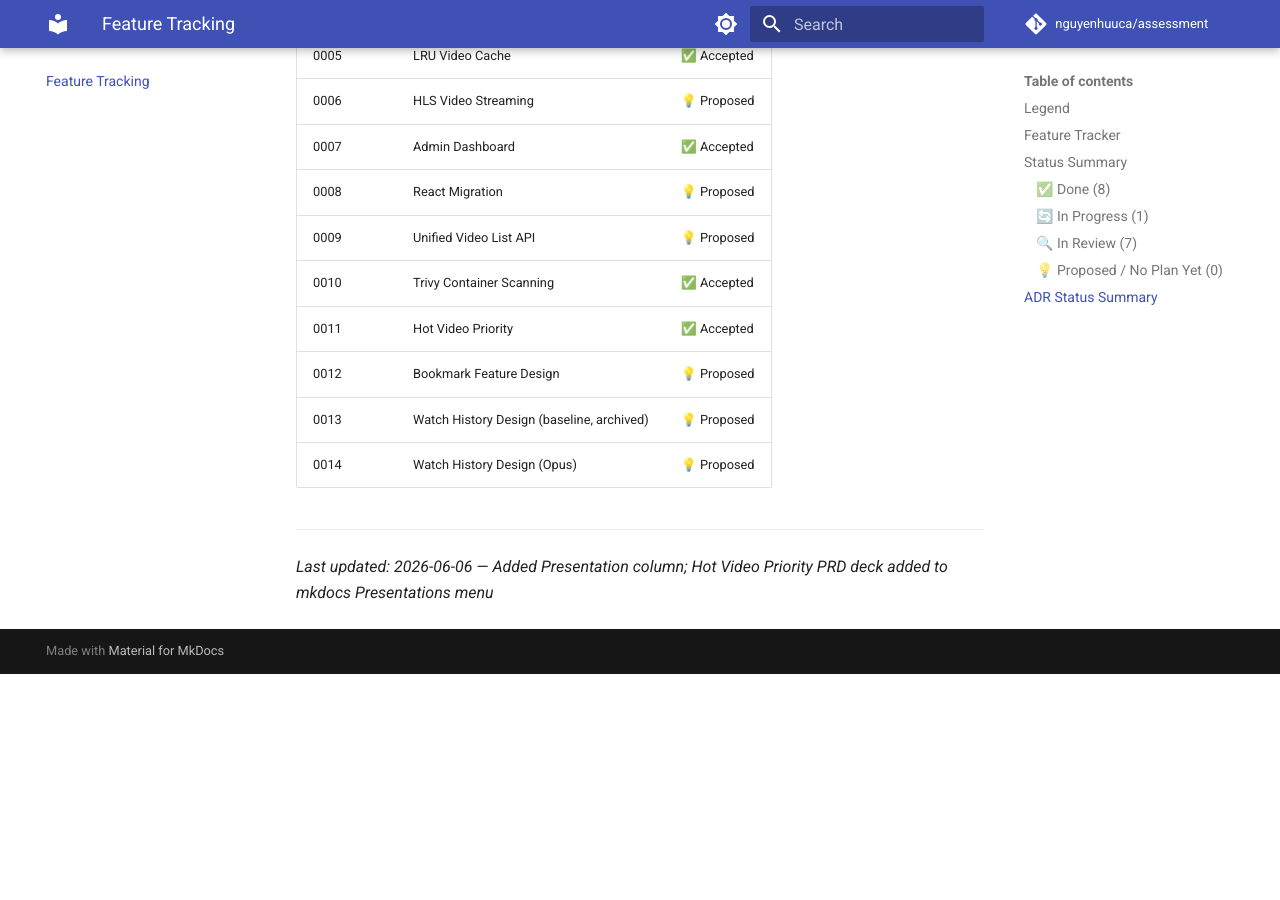
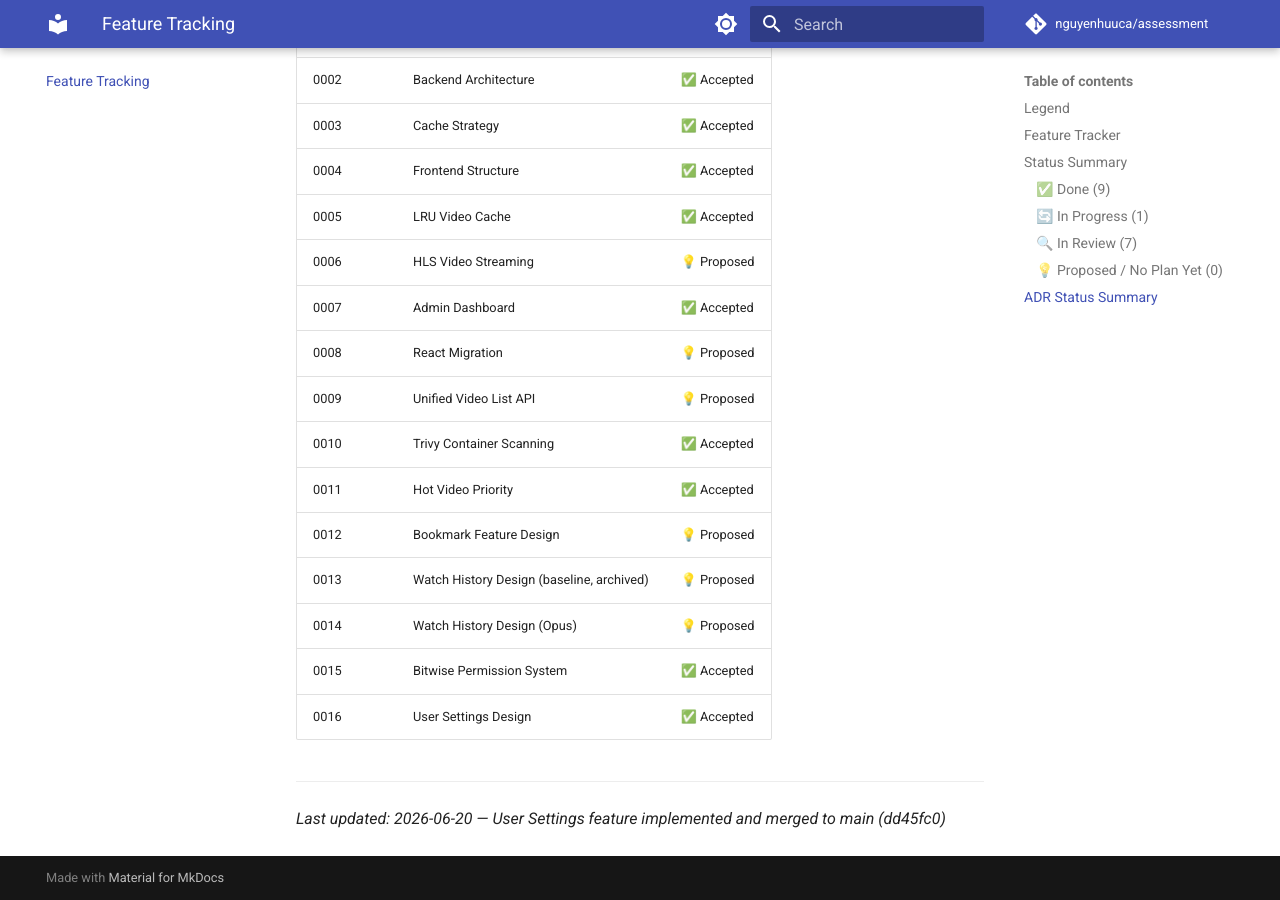
Before and after one commit to nguyenhuuca/assessment, an MkDocs documentation site: the page built from docs/tracking.md, in a window 1280 px wide and 900 px high, scrolled down 3370 px. Built offline with MkDocs 1.6.1 and Material for MkDocs 9.7.7, drawn with Linux system fonts in a browser that asks for light colours; comment, search, counter and statistics services are not loaded; before the commit the page ends 4044 px from its top, so only the background shows below that; some of the changed text lies outside the part shown.

Commit message:
docs: track User Settings feature (tracking.md + mkdocs nav)
Add User Settings row (PRD/ADR-0016/Spec/Plan ✅, Implemented ✅) and
nav entries; also backfill ADR 0015/0016 in the ADR status summary.

Co-Authored-By: Claude Opus 4.8 <noreply@anthropic.com>

```diff
--- a/docs/tracking.md
+++ b/docs/tracking.md
@@ -36,12 +36,13 @@ Status tracker for all PRDs, ADRs, Specs, and Plans in the project.
 | **Bookmark Feature** | [PRD 📝](prd/PRD-bookmark-feature.md) | [0012 💡](adr/0012-bookmark-feature-design.md) | — | [Plan 📋](plans/plan-bookmark-feature.md) | — | 🔍 | |
 | **Watch History (Opus)** | [PRD 📝](prd/PRD-watch-history-opus.md) | [0014 💡](adr/0014-watch-history-design-opus.md) | [Spec 📋](specs/spec-watch-history-opus.md) | [Plan 📝](plans/plan-watch-history-opus.md) | — | 🔍 | Active branch · [comparison](comparison-watch-history-models.md) |
 | **Watch History (baseline)** | [PRD 📝](prd/PRD-watch-history.md) | [0013 💡](adr/0013-watch-history-design.md) | [Spec 📋](specs/spec-watch-history.md) | [Plan 📋](plans/plan-watch-history.md) | [Spec deck 🎤](specs/spec-watch-history.html) | 🔍 | 🗄️ Archived — model-comparison baseline |
+| **User Settings** | [PRD ✅](prd/PRD-user-settings.md) | [0016 ✅](adr/0016-user-settings-design.md) | [Spec ✅](specs/spec-user-settings.md) | [Plan ✅](plans/plan-user-settings.md) | — | ✅ | Pushed to main `dd45fc0`; coverage 95.91% |
 
 ---
 
 ## Status Summary
 
-### ✅ Done (8)
+### ✅ Done (9)
 - [Use RDBMS](adr/0001-use-relational-database.md)
 - [Backend Architecture](adr/0002-backend-architecture.md)
 - [Cache Strategy](adr/0003-use-cache.md)
@@ -50,6 +51,7 @@ Status tracker for all PRDs, ADRs, Specs, and Plans in the project.
 - [Trivy Container Scanning](adr/0010-trivy-container-scanning.md)
 - [Bitwise Permissions](adr/0015-bitwise-permission-system.md)
 - [React Migration](prd/PRD-react-migration.md)
+- [User Settings](adr/0016-user-settings-design.md)
 
 ### 🔄 In Progress (1)
 - [Admin Dashboard](plans/plan-admin-dashboard.md)
@@ -86,7 +88,9 @@ Status tracker for all PRDs, ADRs, Specs, and Plans in the project.
 | 0012 | Bookmark Feature Design | 💡 Proposed |
 | 0013 | Watch History Design (baseline, archived) | 💡 Proposed |
 | 0014 | Watch History Design (Opus) | 💡 Proposed |
+| 0015 | Bitwise Permission System | ✅ Accepted |
+| 0016 | User Settings Design | ✅ Accepted |
 
 ---
 
-*Last updated: 2026-06-06 — Added Presentation column; Hot Video Priority PRD deck added to mkdocs Presentations menu*
+*Last updated: 2026-06-20 — User Settings feature implemented and merged to main (dd45fc0)*
--- a/mkdocs.yml
+++ b/mkdocs.yml
@@ -79,17 +79,20 @@ nav:
       - 0012 - Bookmark Feature Design: adr/0012-bookmark-feature-design.md
       - 0014 - Watch History Design (Opus): adr/0014-watch-history-design-opus.md
       - 0015 - Bitwise Permission System: adr/0015-bitwise-permission-system.md
+      - 0016 - User Settings Design: adr/0016-user-settings-design.md
 
   - PRD:
       - Hot Video Priority: prd/PRD-hot-video-priority.md
       - React Migration: prd/PRD-react-migration.md
       - Bookmark Feature: prd/PRD-bookmark-feature.md
       - Watch History: prd/PRD-watch-history-opus.md
+      - User Settings: prd/PRD-user-settings.md
 
   - Specs:
       - Overview: specs/index.md
       - Watch History: specs/spec-watch-history-opus.md
       - Bitwise Permissions: specs/spec-bitwise-permissions.md
+      - User Settings: specs/spec-user-settings.md
 
   - Plans:
       - HLS Migration: plans/plan-hls-migration.md
@@ -103,6 +106,7 @@ nav:
       - Plan B (Direct CLI Spawn): plans/plan-b-direct-cli-spawn.md
       - Bookmark Feature: plans/plan-bookmark-feature.md
       - Watch History: plans/plan-watch-history-opus.md
+      - User Settings: plans/plan-user-settings.md
 
   - Presentations:
       - presentations/index.md
```
